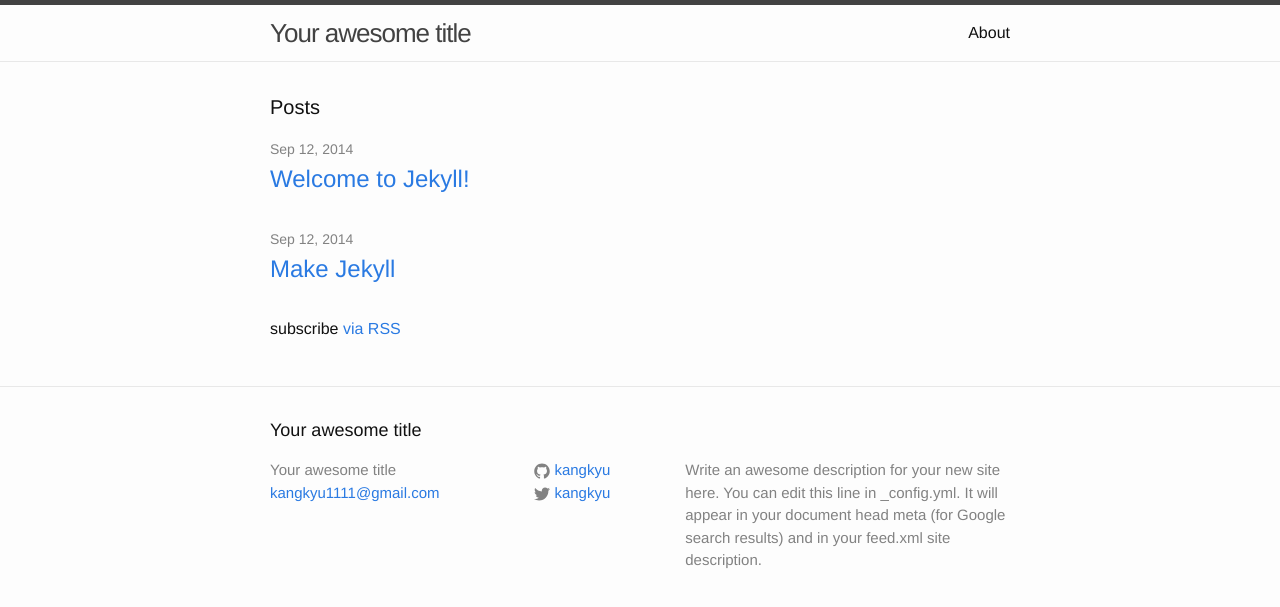
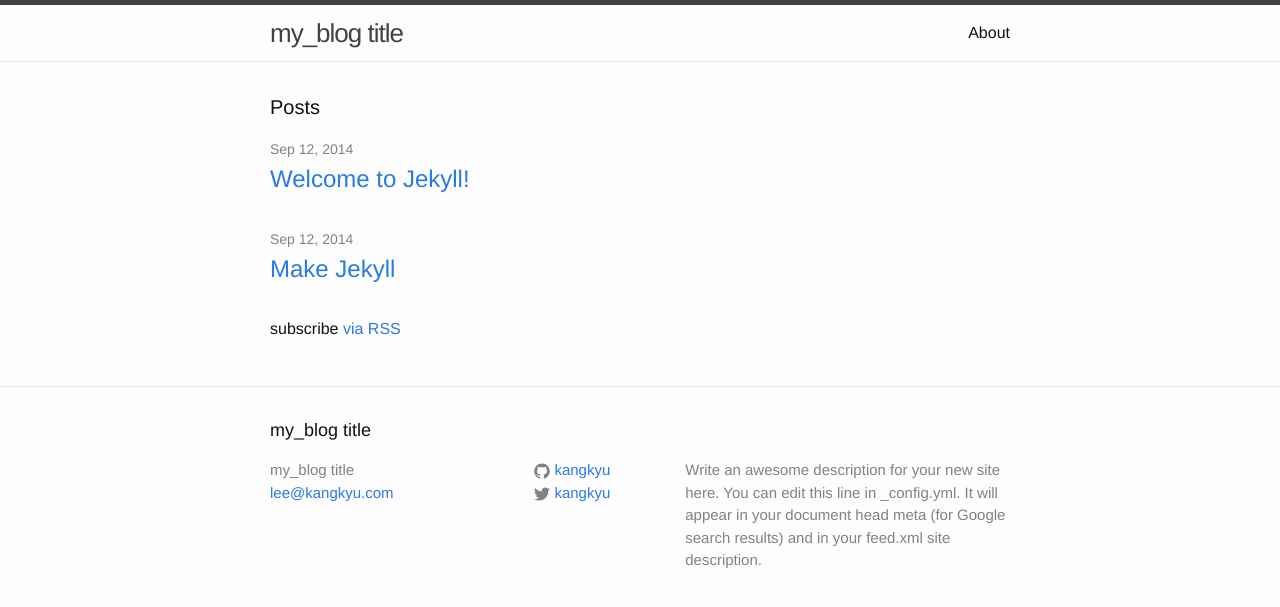
Before and after one commit to kangkyu/my_blog, a Jekyll site: the page built from index.html, in a window 1280 px wide. Shown: the top 607 px of the page. Built offline with Jekyll 4.4.1, drawn with Linux system fonts in a browser that asks for light colours.

Commit message:
edit _config.yml to get css working

```diff
--- a/_config.yml
+++ b/_config.yml
@@ -1,11 +1,11 @@
 # Site settings
-title: Your awesome title
-email: kangkyu1111@gmail.com
+title: my_blog title
+email: lee@kangkyu.com
 description: > # this means to ignore newlines until "baseurl:"
   Write an awesome description for your new site here. You can edit this
   line in _config.yml. It will appear in your document head meta (for
   Google search results) and in your feed.xml site description.
-baseurl: "/blog/" # the subpath of your site, e.g. /blog/
+baseurl: "/blog" # the subpath of your site, e.g. /blog/
 url: "http://kangkyu.com" # the base hostname & protocol for your site
 twitter_username: kangkyu
 github_username:  kangkyu
```
